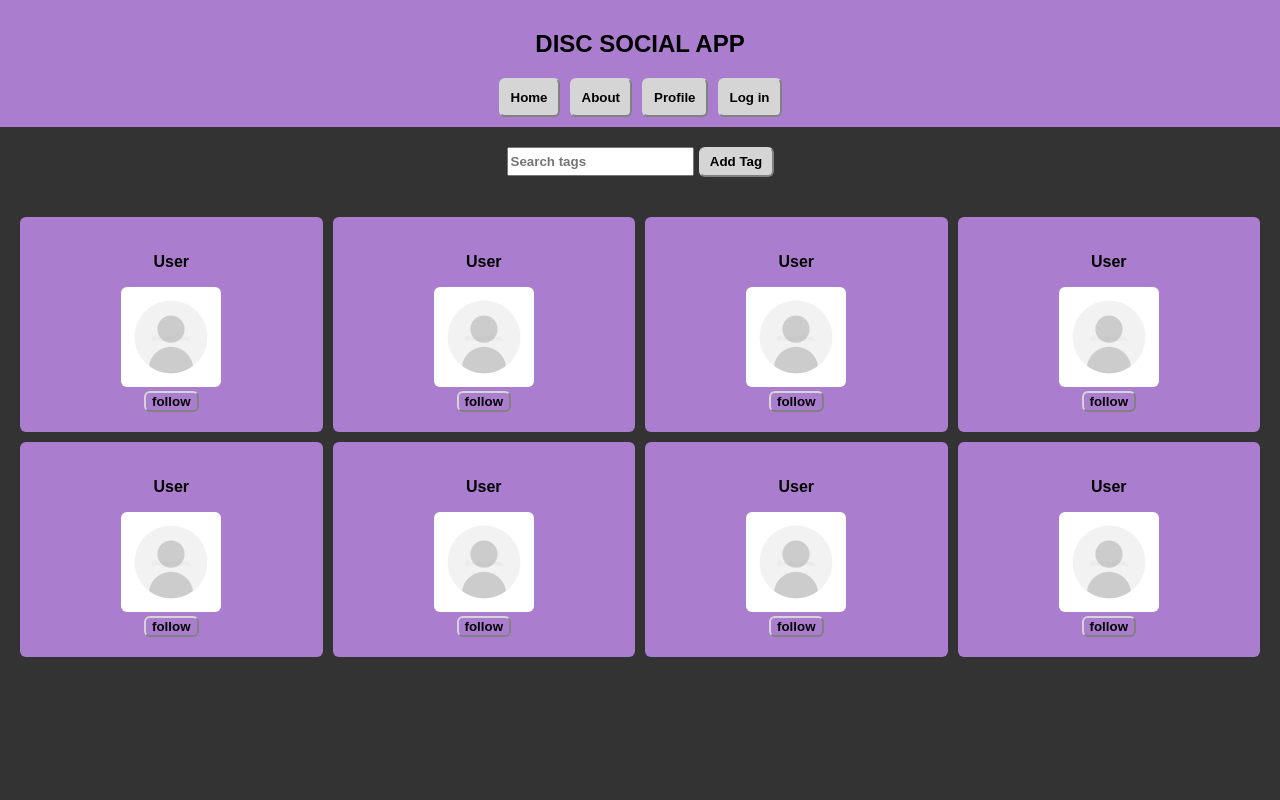
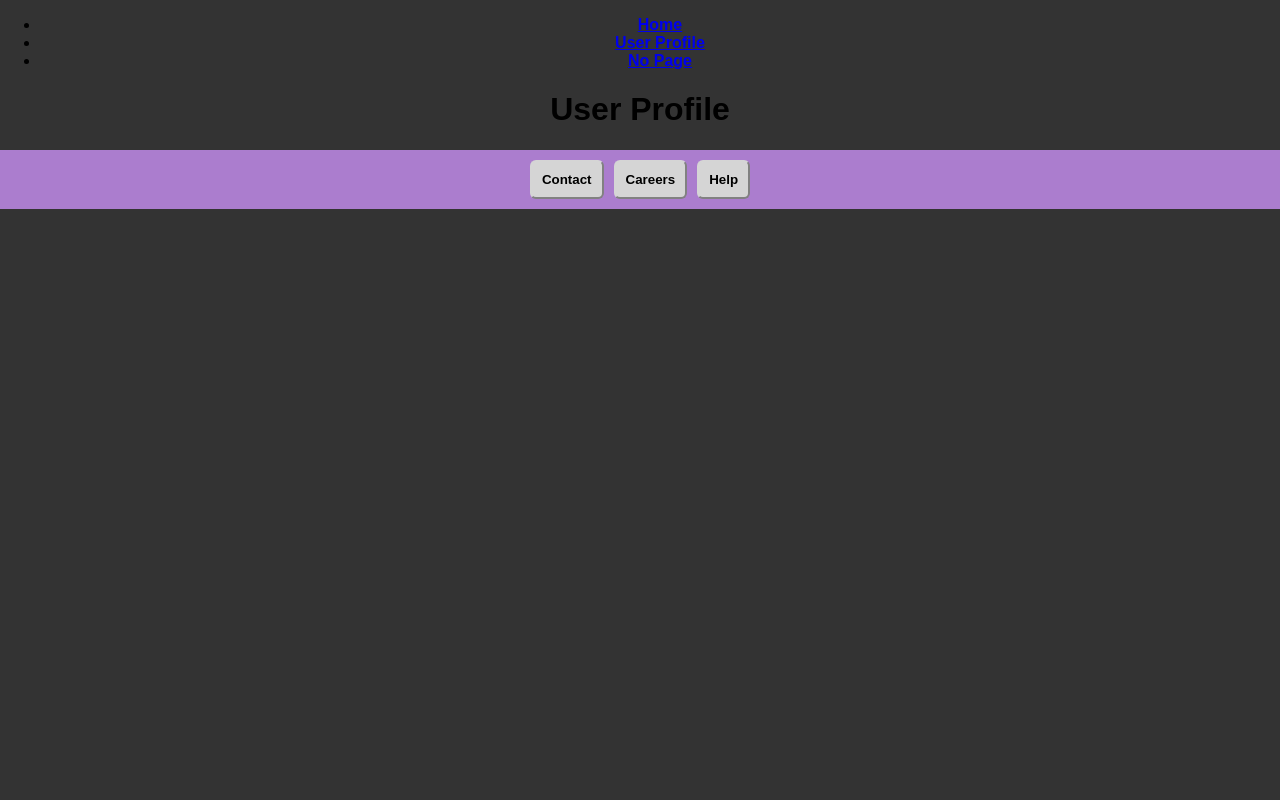
Before and after one commit to Tree-0/disc-react-social, a React (Create React App) app: page /userProfile in a window 1280 px wide. Shown: the top 800 px of the page. Built offline with nearby package versions, Linux system fonts and the light colour scheme.

Commit message:
more routing

```diff
--- a/src/App.js
+++ b/src/App.js
@@ -71,7 +71,7 @@ function UserCard(props) {
   )
 }
 
-{/*Individual tag component that can be added or removed from overall filter*/}
+/*Individual tag component that can be added or removed from overall filter*/
 function TagFilter(props) {
   return (
     <div class="tag">
@@ -81,7 +81,7 @@ function TagFilter(props) {
   )
 }
 
-{/*Encompassing search component that allows adding or removing tags*/}
+/*Encompassing search component that allows adding or removing tags*/
 function TagFilterBar() {
   const [tagList, setTagList] = useState([]);
   const [inputValue, setInputValue] = useState('');
@@ -116,7 +116,8 @@ function TagFilterBar() {
           onChange={(e) => setInputValue(e.target.value)}
         />
         <button onClick={handleAddTag}>Add Tag</button>
-
+      </div>
+      <div class="dynamictagsmenu">
         {tagList.map(tag => (
             <TagFilter
               key={tag.tagid}
@@ -137,27 +138,6 @@ function App() {
 
     <div className="App">
       <body>
-        <div>
-          <NavBar></NavBar>
-
-          <TagFilterBar></TagFilterBar>
-
-          {/* Grid of User Cards */}
-          <div className='griddisplay'>
-          <UserCard name="User"></UserCard>
-          <UserCard name="User"></UserCard>
-          <UserCard name="User"></UserCard>
-          <UserCard name="User"></UserCard>
-          <UserCard name="User"></UserCard>
-          <UserCard name="User"></UserCard>
-          <UserCard name="User"></UserCard>
-          <UserCard name="User"></UserCard>
-          </div>
-        </div>
-
-        <footer>
-          <FooterBar></FooterBar>
-        </footer>
         <Routes>
           <Route path="/" element={<Layout />}>
             <Route index element={<Home />}/>
@@ -165,9 +145,15 @@ function App() {
             <Route path="*" element={<NoPage />} />
           </Route>
         </Routes>
+        <footer>
+          <FooterBar></FooterBar>
+        </footer>
+
       </body>
     </div>
   );
 }
 
+export { NavBar, TagFilterBar, UserCard, FooterBar };
+
 export default App;
--- a/src/pages/Home.js
+++ b/src/pages/Home.js
@@ -1,5 +1,25 @@
+import {NavBar, TagFilterBar, UserCard} from "../App.js"
+
+
 const Home = () => {
-    return <h1>Home</h1>;
+    return (
+      <div>
+        <NavBar></NavBar>
+
+        <TagFilterBar></TagFilterBar>
+
+        {/* Grid of User Cards */}
+        <div className='griddisplay'>
+        <UserCard name="User"></UserCard>
+        <UserCard name="User"></UserCard>
+        <UserCard name="User"></UserCard>
+        <UserCard name="User"></UserCard>
+        <UserCard name="User"></UserCard>
+        <UserCard name="User"></UserCard>
+        <UserCard name="User"></UserCard>
+        <UserCard name="User"></UserCard>
+        </div>
+      </div>)
   };
 
   export default Home;
--- a/src/styles.css
+++ b/src/styles.css
@@ -78,12 +78,16 @@
     border-style: none;
   }
 
+  .tag > button > :hover {
+    background-color: var(--color-4);
+  }
+
   .dynamictagsmenu {
     display: flex;
     flex-direction: row;
     flex-wrap: wrap;
     justify-content: center;
-    padding: 20px;
+    padding: 10px;
     gap: 5px;
   }
 
```
Lines whose indentation alone changed are shown as unchanged.
